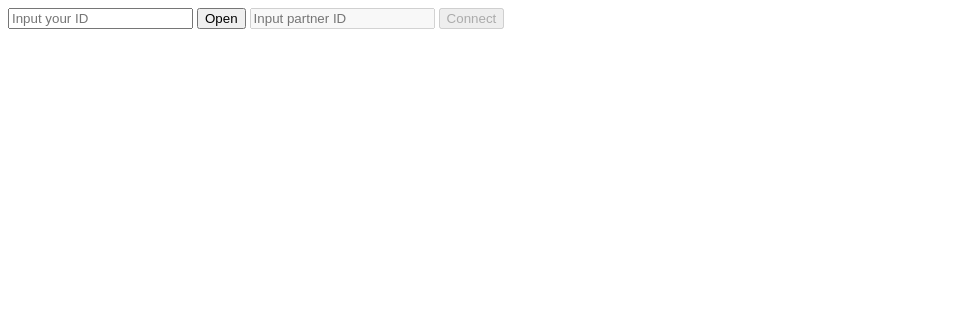
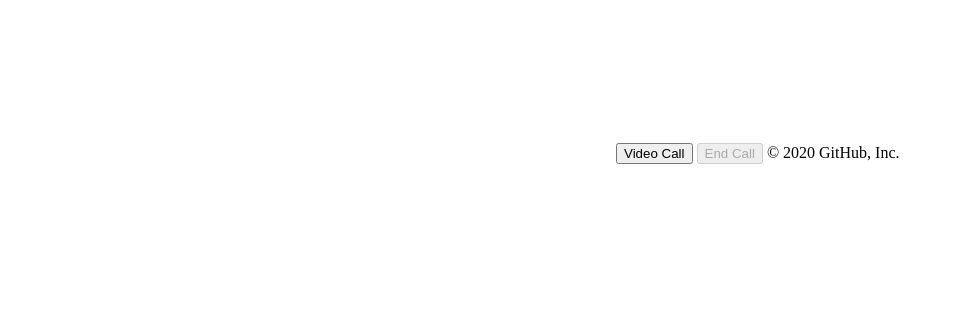
Before and after one commit to Harvard2020/Abou-us, a plain HTML site: page index.html in a window 1280 px wide. Shown: the whole page, without its empty margins (0-954 px from the left). Drawn offline with nearby package versions, Linux system fonts and the light colour scheme.

Commit message:
Update index.html

```diff
--- a/index.html
+++ b/index.html
@@ -2,25 +2,16 @@
 
 <html>
   <head>
-    <meta chatset='utf-8'>
-    <title>WebRTC Video Chat</title>
+    <script src="webrtc.js"></script>
+    <title>WebRTC Simple Video-Chat</title>
   </head>
+
   <body>
-    <div>
-      <input type='text' id='js-myself-id' placeholder='Input your ID'>
-      <span id='js-peer-id'></span>
-      <button id='js-open'>Open</button>
-      <input disabled type='text' id='js-partner-id' placeholder='Input partner ID'>
-      <button disabled id='js-connect'>Connect</button>
-    </div>
-    <div>
-      <video id='js-video-myself'></video>
-    </div>
-    <div>
-      <video id='js-video-partner'></video>
-    </div>
-    <script src='lib/jquery.min.js'></script>
-    <script src='lib/peer.js'></script>
-    <script src='app.js'></script>
+    <video id="remoteVideo" autoplay></video>
+    <video id="localVideo" autoplay muted></video>
+    <input id="videoCallButton" type="button" disabled value="Video Call"/>
+    <input id="endCallButton" type="button" disabled value="End Call"/>
+    <script>window.addEventListener("load", pageReady);</script>
   </body>
 </html>
+© 2020 GitHub, Inc.
```
